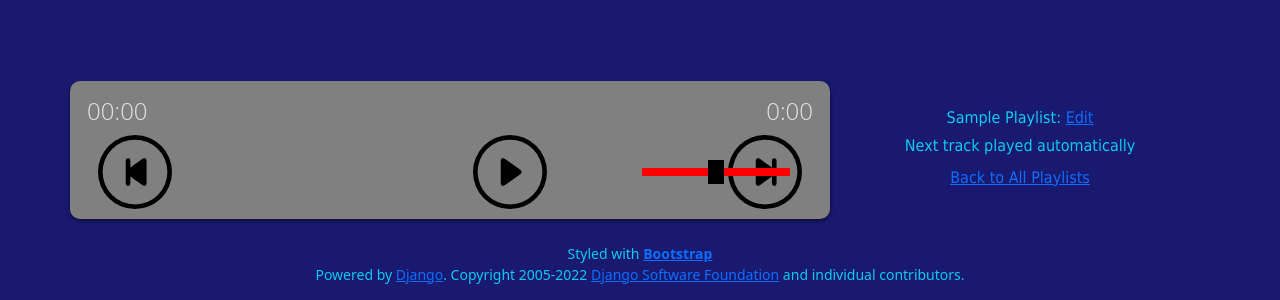
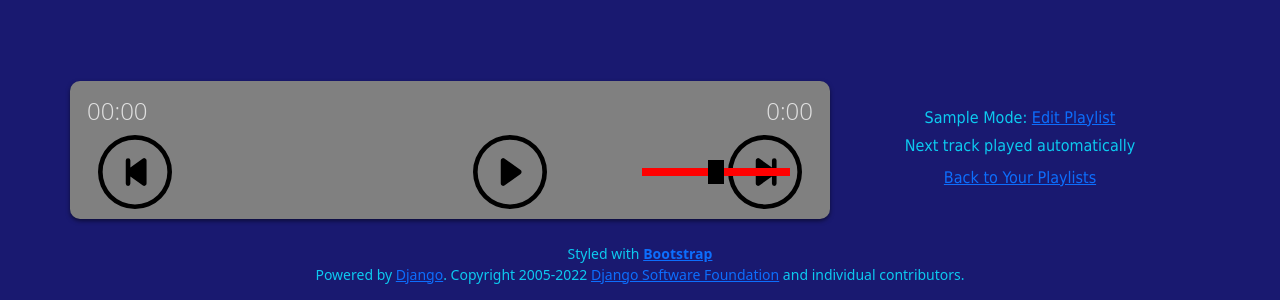
Before and after one commit to dlanghorne0428/StudioMusicPlayer, a Django app: template App/templates/play_song_list.html in a window 1280 px wide. Shown: the part 393-693 px from the top of the page. Run offline with Django 4.2, Linux system fonts and the light colour scheme; tables that the repository leaves empty hold one stand-in row (values such as "Sample post"); the template is opened without the code that fills it: values that come from a table or form of the project are taken from there, most other values are stand-ins (such as "Sample title", 1, 10 or a date in 2020); data that the repository does not hold is empty; some libraries are stand-ins or nearby versions.

Commit message:
Refactor; change link to user playlists
skipToSong(index) is a function that can be called from various buttons

```diff
--- a/App/templates/play_song_list.html
+++ b/App/templates/play_song_list.html
@@ -105,9 +105,9 @@
 
     <div class="col-4">
       <!-- right section has info about the current playlist and link back to all playlists page -->
-      <p class="text-info my-1"><span> {{ playlist_info.get_category_display }} Playlist: </span>
+      <p class="text-info my-1"><span> {{ playlist_info.get_category_display }} Mode: </span>
          <span data-amplitude-playlist-info="title" data-amplitude-playlist="the_list"></span>
-         <span><a href="{% url 'App:edit_playlist' playlist_info.id %}">Edit</a></span>
+         <span><a href="{% url 'App:edit_playlist' playlist_info.id %}">Edit Playlist</a></span>
       </p>
       {% if playlist_info.category == 'Party' or playlist_info.category == 'Show' %}
         <p class="text-info my-2" id="timelimit">Song time limit: {{ playlist_info.max_song_duration|time:"i:s" }}</p>
@@ -117,7 +117,7 @@
       {% else %}
          <p class="text-info my-1">Next track played automatically</p>
       {% endif %}
-      <p class="text-center my-2"><a href="{% url 'App:all_playlists' %}">Back to All Playlists</a></p>
+      <p class="text-center my-2"><a href="{% url 'App:user_playlists' %}">Back to Your Playlists</a></p>
     </div>
   </div>
 
@@ -152,6 +152,15 @@
     function updateHeatNumber(index) {
         var current_heat_readable = String(index + 1);
         heat_number_elem.innerHTML = current_heat_readable;
+    };
+
+    function skipToSong(index) {
+      if (index < {{ playlist_indices|length }}) {
+        /* find hidden link to next song and generate a click event */
+        var next_index_id = 'skip-link-' + String(index)
+        var hidden_link = document.getElementById(next_index_id)
+        hidden_link.click()
+      }
     };
 
     const startVolume = 80 /* percent */
@@ -222,7 +231,6 @@
 
         'timeupdate': function(){
 
-          /* is this song a feature? */
           index = Amplitude.getActiveIndex();
           var is_feature = is_feature_list[index];
           var fading_limit;
@@ -235,6 +243,7 @@
           if (played > 1) {
 
             {% if playlist_info.category == 'Party' or playlist_info.category == 'Show' %}
+              /* is this song a feature? */
               if ( is_feature ) {
                 /* hide the time limit paragraph, and play entire song except for last second */
                 time_limit_para.setAttribute('hidden','');
@@ -270,6 +279,11 @@
             progress_bar.setAttribute("value", pct_played);
 
             if (played > fading_limit) {
+
+              if ( is_feature ) {
+                skipToSong(index + 1);
+              }
+
               /* highlight the time limit text when time has expired */
               time_limit_para.style.backgroundColor = 'red';
 
@@ -290,12 +304,7 @@
                   {% if playlist_info.category == 'Show' or playlist_info.category == 'Solos' %}
                     /* playlist not auto-continue, so pause after fading complete */
                     Amplitude.pause();
-                    if (index + 1 < {{ playlist_indices|length }}) {
-                      /* find hidden link to next song and generate a click event */
-                      var next_index_id = 'skip-link-' + String(index + 1)
-                      var hidden_link = document.getElementById(next_index_id)
-                      hidden_link.click()
-                    }
+                    skipToSong(index + 1);
                   {% else %}
                     /* delay two additional seconds then play next */
                     if (played - 3 > {{ max_song_duration_in_sec }}) {
```
